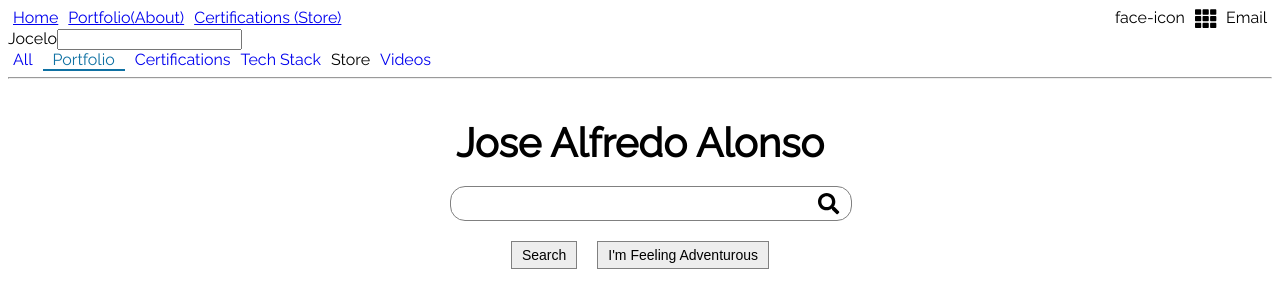
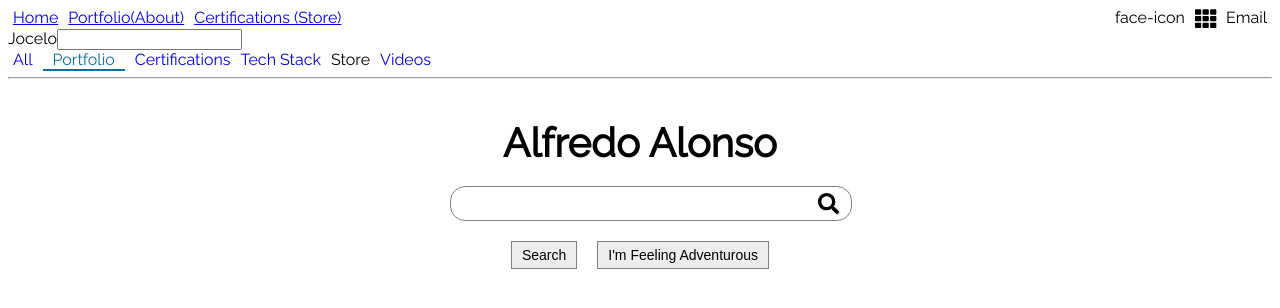
Before and after one commit to jocelo/jocelo.github.io, an Angular app: page /index in a window 1280 px wide. Shown: the top 308 px of the page. Built offline with nearby package versions, Linux system fonts and the light colour scheme.

Commit message:
WIP landing

```diff
--- a/src/app/landing/landing.component.html
+++ b/src/app/landing/landing.component.html
@@ -1,6 +1,6 @@
 <div class="col">
   <div class="align-center-container">
-    <p class="main-line">Jose Alfredo Alonso</p>
+    <p class="main-line">Alfredo Alonso</p>
   </div>
   <div class="align-center-container">
     <input type="text" class="form-control token" [value]='wordSearched' (keyup)="handleKeyUp($event)" (keydown)="handleKeyDown($event)">
```
